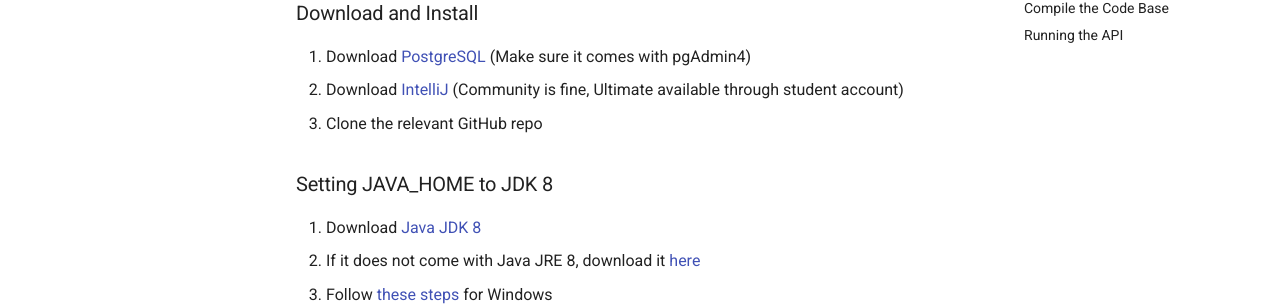
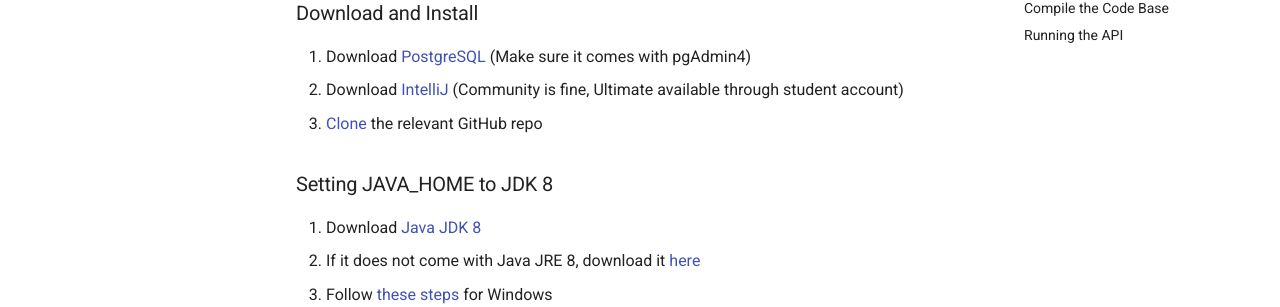
Before and after one commit to Code-4-Community/c4c-dev-docs, an MkDocs documentation site: the page built from docs/dev-environment-setup/setup-backend.md, in a window 1280 px wide and 900 px high. Shown: the part 313-620 px from the top of the window. Built offline with MkDocs 1.6.1 and Material for MkDocs 9.7.7, drawn with Linux system fonts in a browser that asks for light colours; comment, search, counter and statistics services are not loaded; part of the change alters nothing that is shown.

```diff
--- a/docs/dev-environment-setup/setup-backend.md
+++ b/docs/dev-environment-setup/setup-backend.md
@@ -4,7 +4,7 @@ This is a comprehensive overview of the steps required and everything needed to
 ### Download and Install
 1. Download [PostgreSQL](https://www.postgresql.org/download/) (Make sure it comes with pgAdmin4)
 2. Download [IntelliJ](https://www.jetbrains.com/idea/download/) (Community is fine, Ultimate available through student account)
-3. Clone the relevant GitHub repo
+3. [Clone](https://docs.github.com/en/github/creating-cloning-and-archiving-repositories/cloning-a-repository) the relevant GitHub repo
 
 ### Setting JAVA_HOME to JDK 8
 1. Download [Java JDK 8](https://www.oracle.com/java/technologies/javase/javase-jdk8-downloads.html)
```
